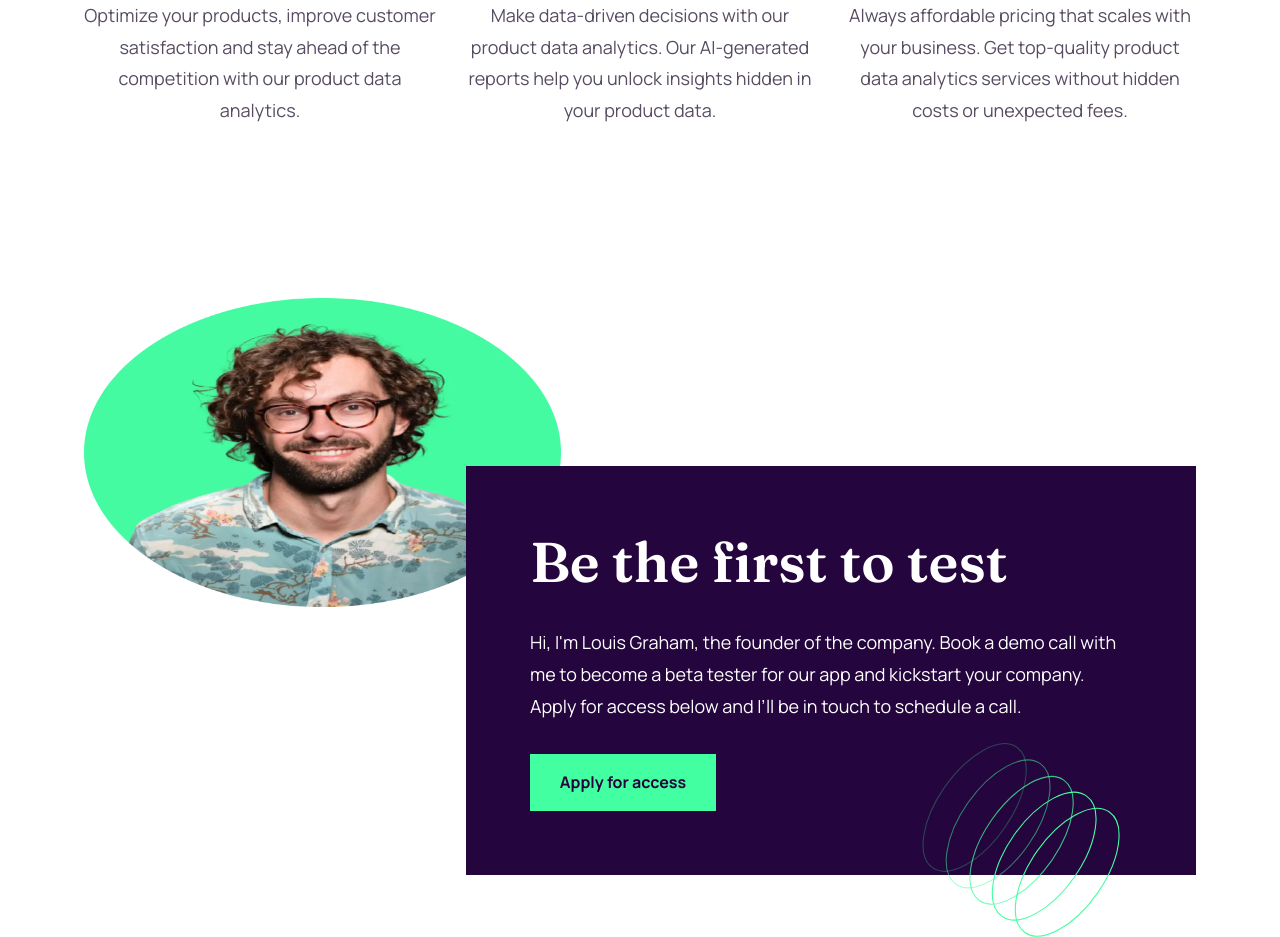
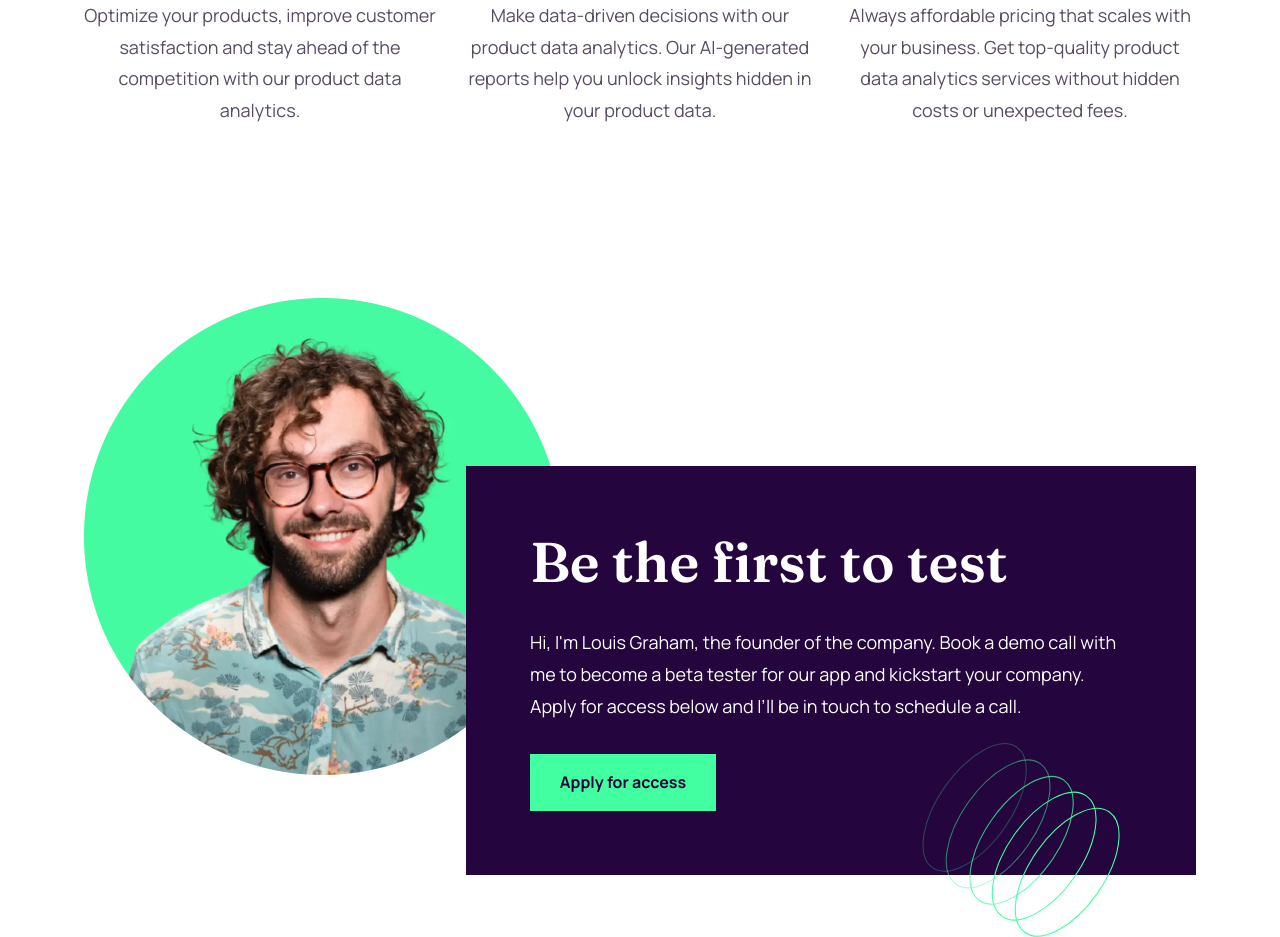
Before and after one commit to smit-lab/workit-landing, a website built with Vite: page index.html in a window 1280 px wide. Shown: the part 1175-2112 px from the top of the page. Built offline with nearby package versions, Linux system fonts and the light colour scheme.

Commit message:
twelve commit

```diff
--- a/styles/style.scss
+++ b/styles/style.scss
@@ -272,6 +272,7 @@
   }
   .founder-img {
     width: rem(281);
+    height: rem(281);
     position: absolute;
     top: rem(-210);
     left: 0;
@@ -372,6 +373,7 @@
 
   .founder-img {
     width: rem(477);
+    height: rem(477);
     top: rem(-226);
   }
   .test-txt {
```
Also changed, not shown: styles/style.css, 1 other file.
